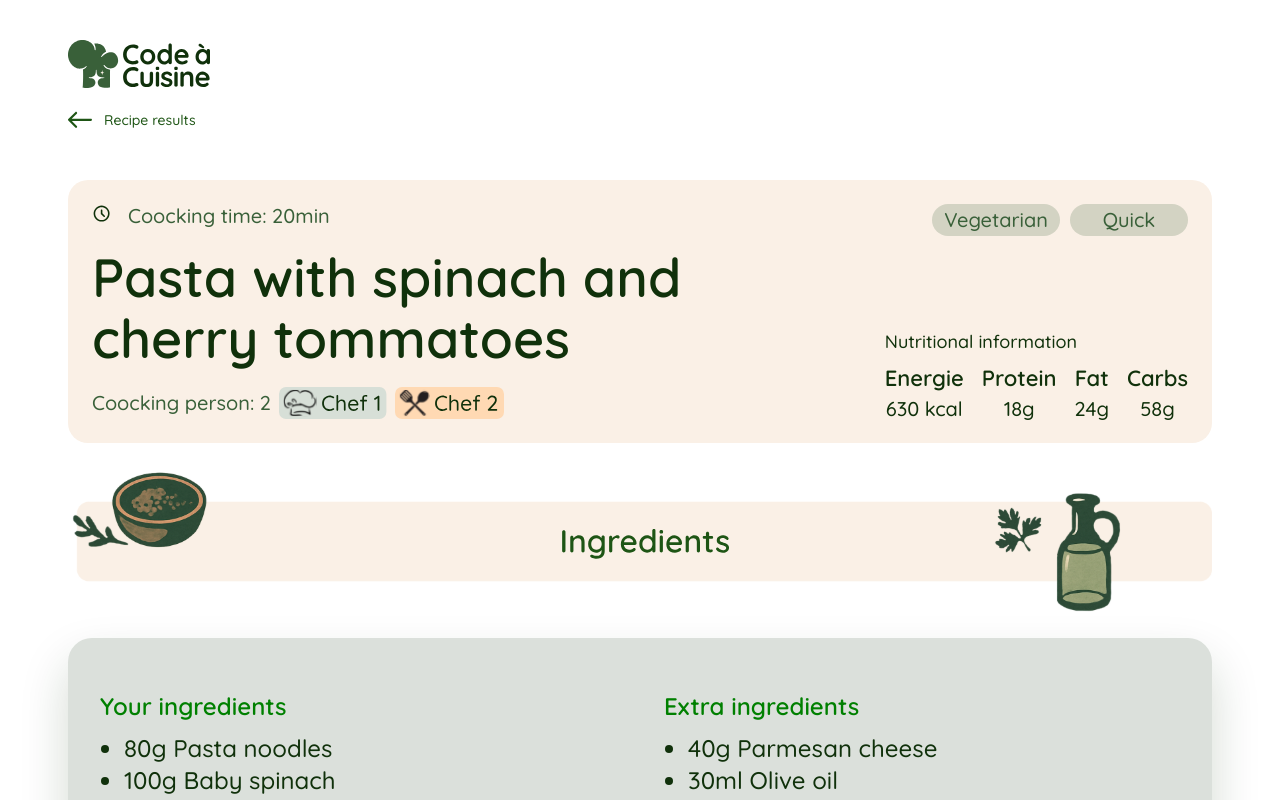
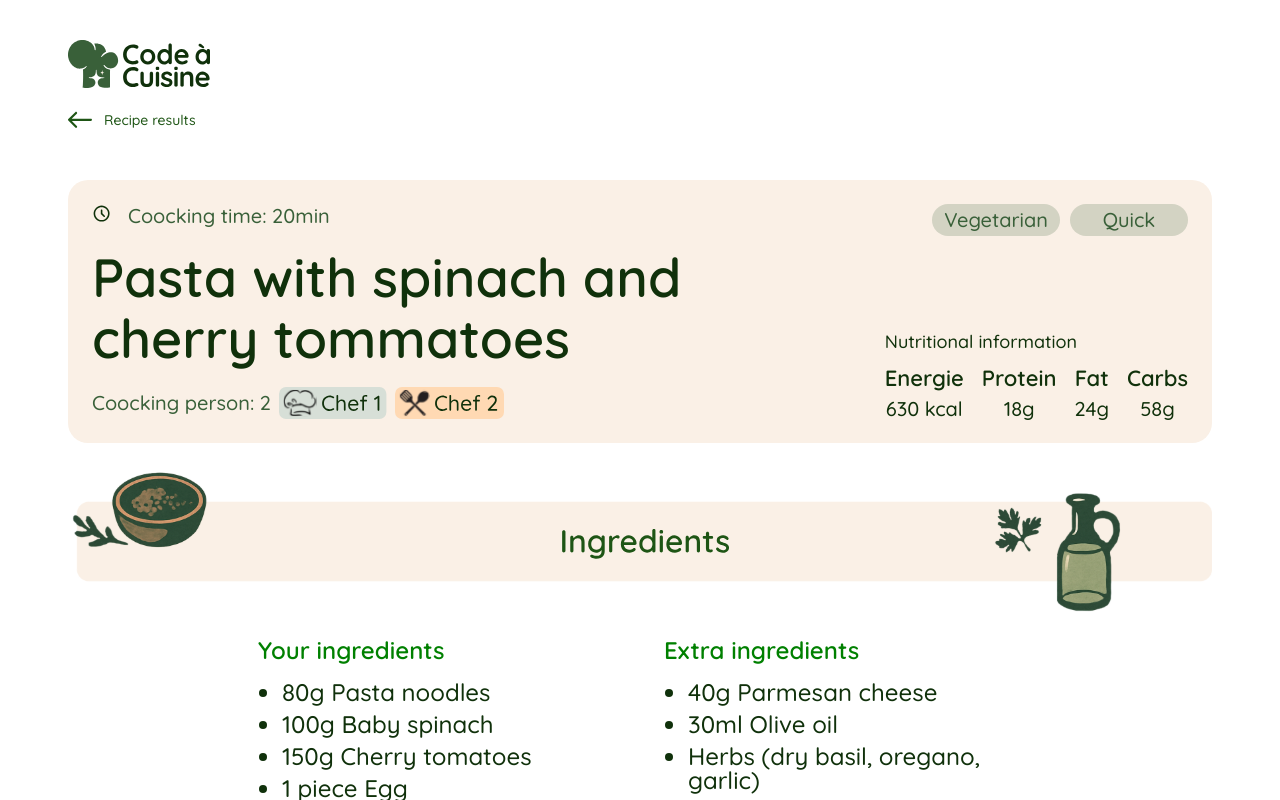
Before and after one commit to FatihYalcin42/code-cuisine, an Angular app: page /preparation in a window 1280 px wide. Shown: the top 800 px of the page. Built offline with nearby package versions, Linux system fonts and the light colour scheme.

Commit message:
fix: remove the ingredient card styling and center the content beneath the hero svg

```diff
--- a/src/app/pages/preparation-page/preparation-page.html
+++ b/src/app/pages/preparation-page/preparation-page.html
@@ -73,7 +73,7 @@
         <img src="/Icons/Hero-view.svg" width="1152" height="148" alt="" />
       </div>
 
-      <section class="preparation-card" aria-labelledby="ingredients-title">
+      <section class="preparation-ingredients-section" aria-labelledby="ingredients-title">
         <h2 class="preparation-card-title preparation-card-title-sr-only" id="ingredients-title">
           Ingredients
         </h2>
--- a/src/app/pages/preparation-page/preparation-page.scss
+++ b/src/app/pages/preparation-page/preparation-page.scss
@@ -318,7 +318,12 @@
   display: grid;
   grid-template-columns: repeat(2, minmax(0, 1fr));
   gap: 48px;
-  margin-top: 24px;
+  width: min(100%, 764px);
+  margin: 0 auto;
+}
+
+.preparation-ingredients-section {
+  width: 100%;
 }
 
 .preparation-ingredients-column {
@@ -423,6 +428,7 @@
   .preparation-ingredients-grid {
     grid-template-columns: 1fr;
     gap: 28px;
+    width: 100%;
   }
 
   .preparation-ingredients-heading,
```
